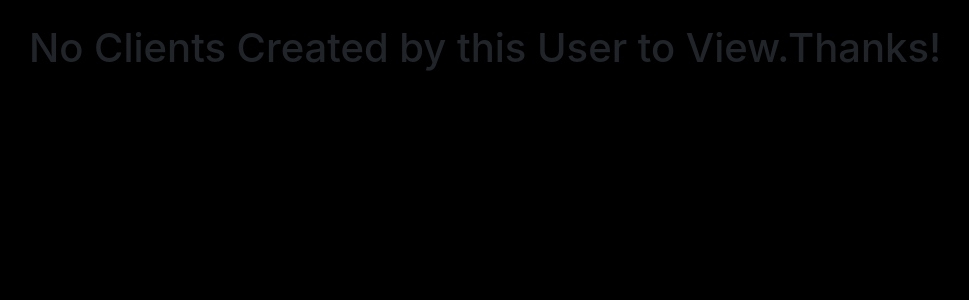
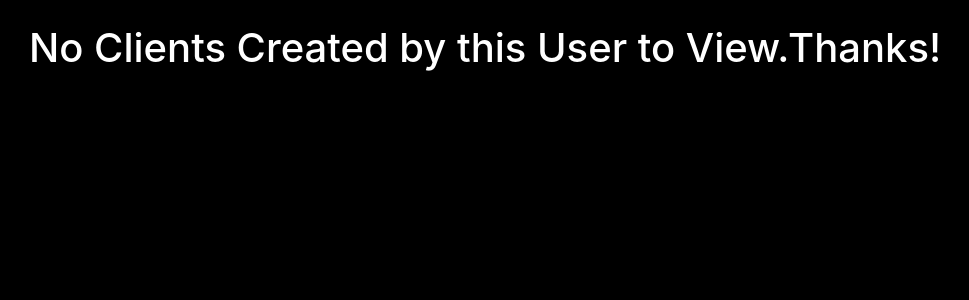
Before and after one commit to kavyaraviprakash/CMS_8210_Assignment1, a Django app: page /clients/ in a window 1280 px wide. Shown: the part 80-380 px from the top of the page, without its empty margins (56-1025 px from the left). Run offline with Django 3.2, Linux system fonts and the light colour scheme; the visitor is signed in with stand-in values (Sample User, id 1); data that the repository does not hold is empty; some libraries are stand-ins or nearby versions.

Commit message:
Making changes to client list

```diff
--- a/templates/client_list.html
+++ b/templates/client_list.html
@@ -5,7 +5,7 @@
 {% block content %}
     {% if object_list.count == 0 %}
         <h1>
-            No Clients Created by this User to View.Thanks!
+		<name style="color:white"> No Clients Created by this User to View.Thanks!</name>
         </h1>
     {% endif %}
 
```
